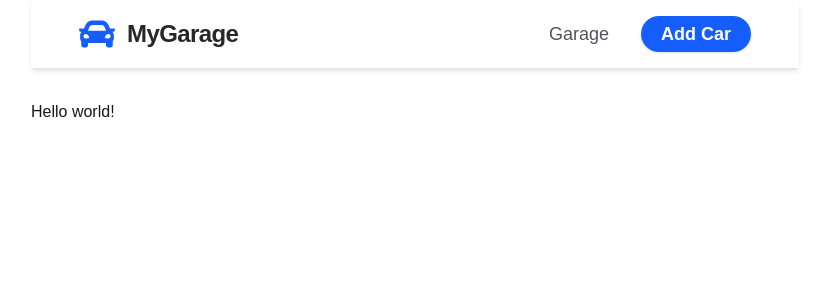
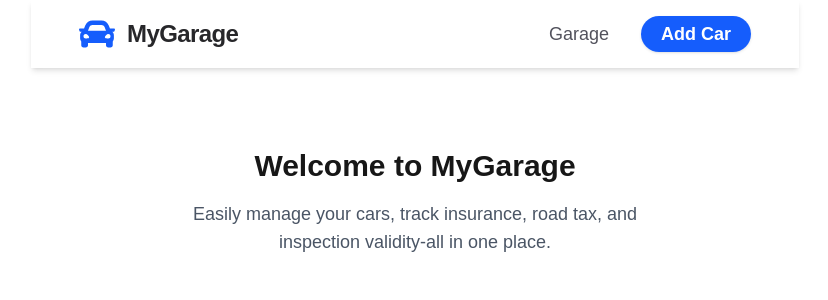
Before and after one commit to mihaibalau/MyGarage, a Next.js app in the folder frontend/: page / in a window 1280 px wide. Shown: the top 300 px of the page, without its empty margins (225-1053 px from the left). Built offline with nearby package versions, Linux system fonts and the light colour scheme.

Commit message:
Almost work CRUD on API
Validation for Patch don't work

```diff
--- a/frontend/app/cars/[carID]/edit/page.tsx
+++ b/frontend/app/cars/[carID]/edit/page.tsx
@@ -1,24 +1,13 @@
 import { notFound } from 'next/navigation';
 import CarForm from '@/app/CarForm';
 
-interface Car {
-  carID: number;
-  carBrand: string;
-  carModel: string;
-  year: number;
-  insuranceValidity: string;
-  roadTaxValidity: string;
-  technicalInspectionValidity: string;
-}
-
-// Funcție pentru a converti data din format dd/mm/yyyy în yyyy-mm-dd
 const convertToHTMLDate = (dateStr: string): string => {
   if (!dateStr) return '';
   const [day, month, year] = dateStr.split('/');
   return `${year}-${month.padStart(2, '0')}-${day.padStart(2, '0')}`;
 };
 
-async function getCar(id: string): Promise<Car> {
+async function getCar(id: string) {
   const res = await fetch(`http://localhost:3001/api/cars/${id}`, { cache: 'no-store' });
 
   if (!res.ok) {
@@ -28,9 +17,15 @@ async function getCar(id: string): Promise<Car> {
   return res.json();
 }
 
-export default async function EditPage({ params }: { params: { carID: string } }) {
+export default async function EditPage(props: any) {
+  const carID = props.params?.carID;
+
+  if (!carID) {
+    return notFound();
+  }
+
   try {
-    const car = await getCar(params.carID);
+    const car = await getCar(carID);
 
     return (
       <CarForm
@@ -38,7 +33,7 @@ export default async function EditPage({ params }: { params: { carID: string } }
           ...car,
           insuranceValidity: convertToHTMLDate(car.insuranceValidity),
           roadTaxValidity: convertToHTMLDate(car.roadTaxValidity),
-          technicalInspectionValidity: convertToHTMLDate(car.technicalInspectionValidity)
+          technicalInspectionValidity: convertToHTMLDate(car.technicalInspectionValidity),
         }}
         carID={car.carID}
         isEdit={true}
--- a/frontend/app/page.tsx
+++ b/frontend/app/page.tsx
@@ -2,6 +2,11 @@ import Image from "next/image";
 
 export default function Home() {
   return (
-    <div> Hello world! </div>
+    <div className="flex flex-col items-center justify-center h-full py-12">
+      <h1 className="text-3xl font-bold mb-4">Welcome to MyGarage</h1>
+      <p className="text-lg text-gray-600 mb-8 text-center max-w-md">
+        Easily manage your cars, track insurance, road tax, and inspection validity-all in one place.
+      </p>
+    </div>
   );
 }
```
Also changed, not shown: 2 other files (tests, documents, lock files or other folders).
